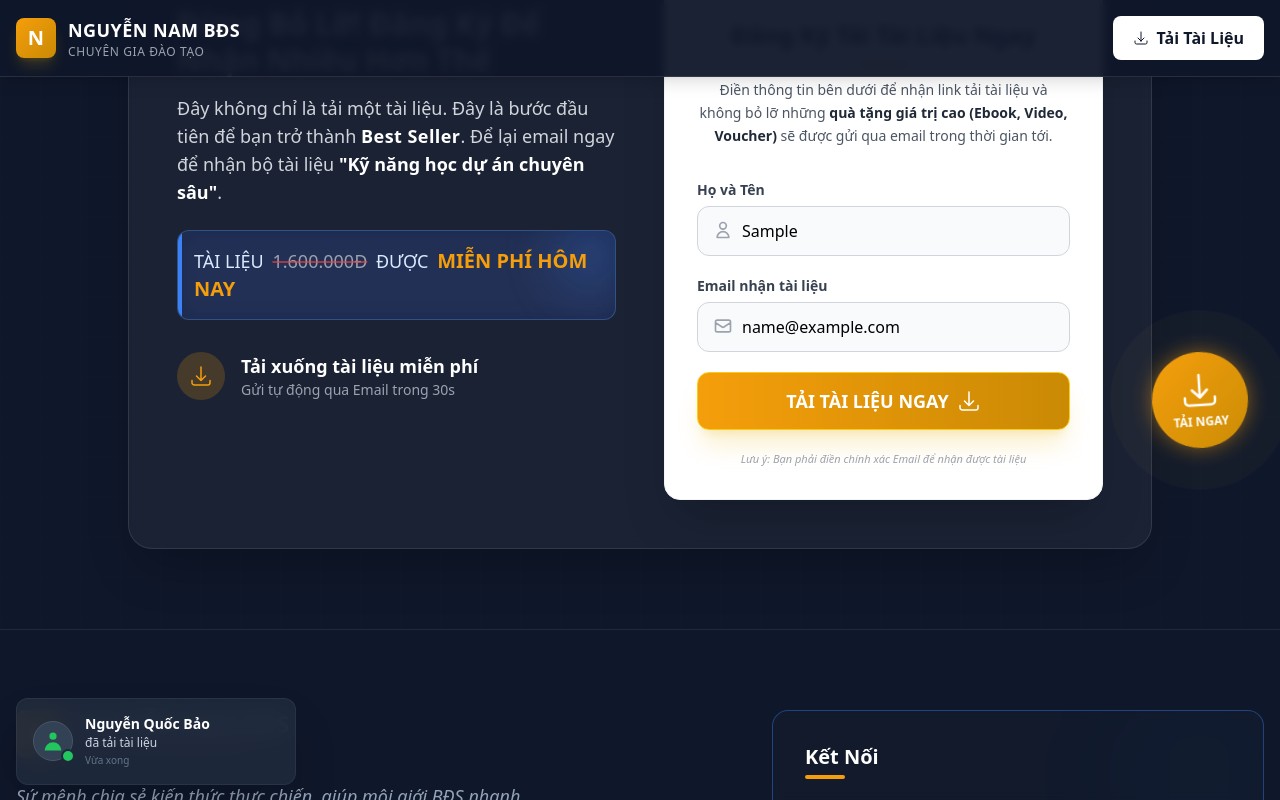
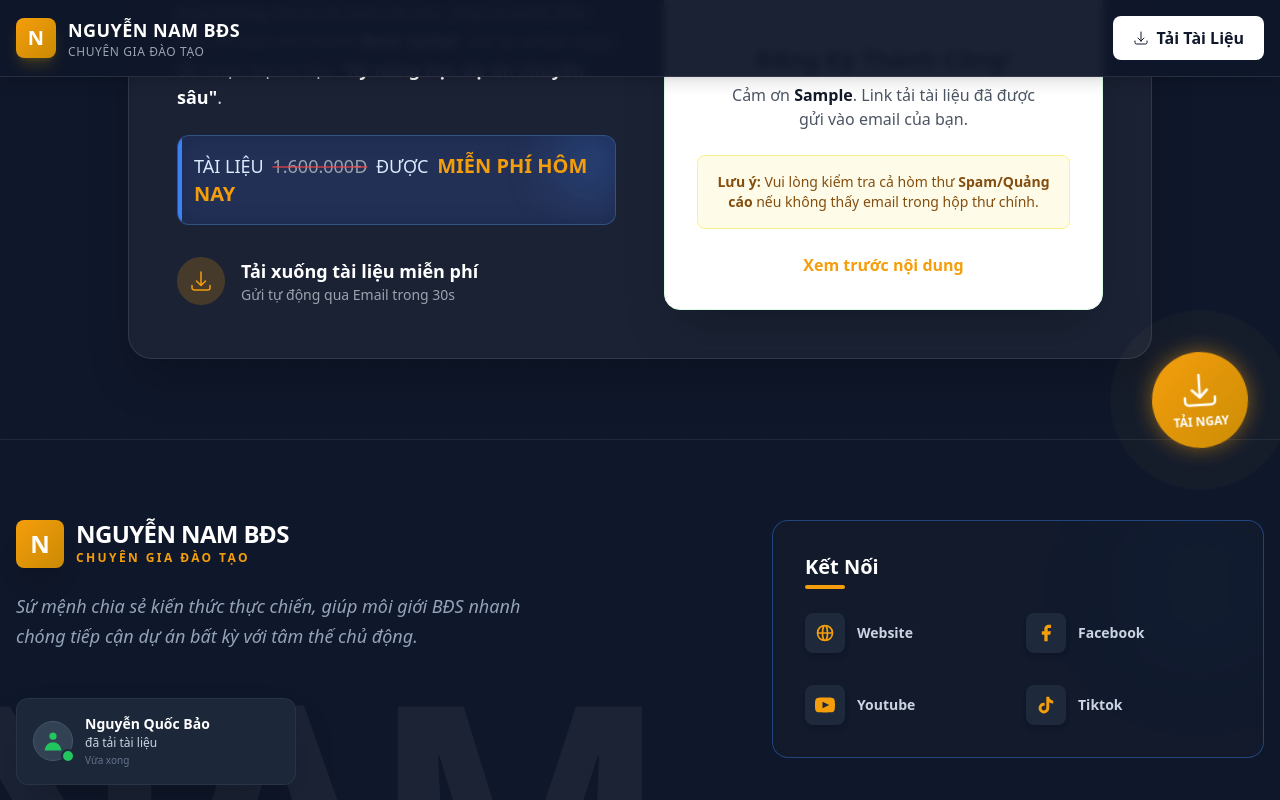
Before and after one commit to taquang95/NamBDS, a React (Vite) app: page / in a window 1280 px wide. Both pictures are taken after typing "Sample", "name@example.com" into the empty fields and a click on the button "TẢI TÀI LIỆU NGAY". Shown: the part 2507-3307 px from the top of the page. Built offline with nearby package versions, Linux system fonts and the light colour scheme.

Commit message:
feat(LeadForm): Integrate GetResponse for lead submission
Refactored the lead form to submit leads directly to GetResponse via an iframe. This replaces the previous simulated API call and improves lead capture reliability. Added a success state and loading indicator for better user feedback.

```diff
--- a/components/LeadForm.tsx
+++ b/components/LeadForm.tsx
@@ -1,6 +1,6 @@
-import React, { useState } from 'react';
+import React, { useState, useRef } from 'react';
 import { UserLead } from '../types';
-import { DownloadIcon } from './Icons';
+import { DownloadIcon, CheckIcon } from './Icons';
 
 interface LeadFormProps {
   onSuccess: () => void;
@@ -9,33 +9,92 @@ interface LeadFormProps {
 export const LeadForm: React.FC<LeadFormProps> = ({ onSuccess }) => {
   const [formData, setFormData] = useState<UserLead>({ name: '', email: '' });
   const [loading, setLoading] = useState(false);
-  const [error, setError] = useState('');
+  const [submitted, setSubmitted] = useState(false);
+
+  // Use a ref to track if we are currently submitting to handle the iframe onLoad event correctly
+  const submittingRef = useRef(false);
+
+  // --- CẤU HÌNH GETRESPONSE ---
+  const CAMPAIGN_TOKEN = "0lcjaosqm2jsvs42ilnc6hzwxsq58s3d";
+  const GETRESPONSE_URL = "https://app.getresponse.com/add_subscriber.html";
+  // ----------------------------
 
   const handleSubmit = (e: React.FormEvent) => {
-    e.preventDefault();
+    // We DO NOT preventDefault() because we want the form to submit natively to the iframe
+
+    if (!formData.name || !formData.email) {
+       e.preventDefault();
+       return;
+    }
+
     setLoading(true);
-    setError('');
+    submittingRef.current = true;
 
-    // Simulate API call
+    // Fallback: If iframe onLoad doesn't trigger (rare but possible), finish after 2 seconds
     setTimeout(() => {
+        if (submittingRef.current) {
+            handleSuccess();
+        }
+    }, 2500);
+  };
+
+  const handleSuccess = () => {
+      if (!submittingRef.current) return;
+
       setLoading(false);
-      if (formData.email && formData.name) {
-        onSuccess();
-      } else {
-        setError('Vui lòng điền đầy đủ thông tin.');
+      submittingRef.current = false;
+      setSubmitted(true);
+
+      // Trigger parent action (e.g. unlock download section)
+      onSuccess();
+  };
+
+  const handleIframeLoad = () => {
+      if (submittingRef.current) {
+          handleSuccess();
       }
-    }, 1500);
   };
+
+  if (submitted) {
+      return (
+        <div className="bg-white p-8 rounded-2xl shadow-2xl border border-green-100 relative overflow-hidden h-full flex flex-col justify-center items-center text-center animate-reveal-up">
+            <div className="w-20 h-20 bg-green-100 rounded-full flex items-center justify-center mb-6 shadow-inner animate-bounce-slow">
+                <CheckIcon className="w-10 h-10 text-green-600" />
+            </div>
+            <h3 className="text-2xl font-bold text-gray-900 mb-2">Đăng Ký Thành Công!</h3>
+            <p className="text-gray-600 mb-6 max-w-xs mx-auto">
+                Cảm ơn <span className="font-bold text-gray-900">{formData.name}</span>. Link tải tài liệu đã được gửi vào email của bạn.
+            </p>
+            <div className="bg-yellow-50 border border-yellow-200 rounded-lg p-4 text-sm text-yellow-800 mb-6">
+                <p><strong>Lưu ý:</strong> Vui lòng kiểm tra cả hòm thư <strong>Spam/Quảng cáo</strong> nếu không thấy email trong hộp thư chính.</p>
+            </div>
+            <button
+                onClick={() => window.location.href = "#preview"}
+                className="text-brand-gold font-bold hover:underline"
+            >
+                Xem trước nội dung
+            </button>
+        </div>
+      );
+  }
 
   return (
     <div className="bg-white p-8 rounded-2xl shadow-2xl border border-gray-100 relative overflow-hidden">
+      {/* Hidden Iframe for handling form submission without page reload */}
+      <iframe
+        name="hidden_iframe"
+        id="hidden_iframe"
+        style={{ display: 'none' }}
+        onLoad={handleIframeLoad}
+      />
+
       {/* Decorative Ribbon */}
-      <div className="absolute top-4 -right-10 w-32 bg-red-500 text-white text-[10px] font-bold py-1 text-center rotate-45 shadow-md">
+      <div className="absolute top-4 -right-10 w-32 bg-red-500 text-white text-[10px] font-bold py-1 text-center rotate-45 shadow-md z-10">
         HOT
       </div>
 
       <div className="text-center mb-8 relative">
-        <div className="inline-flex items-center justify-center w-16 h-16 bg-gradient-to-br from-red-50 to-red-100 text-red-600 rounded-2xl mb-4 shadow-inner ring-4 ring-white">
+        <div className="inline-flex items-center justify-center w-16 h-16 bg-gradient-to-br from-red-50 to-red-100 text-red-600 rounded-2xl mb-4 shadow-inner ring-4 ring-white transform transition-transform hover:scale-105 duration-300">
           <svg xmlns="http://www.w3.org/2000/svg" className="w-8 h-8" fill="none" viewBox="0 0 24 24" stroke="currentColor" strokeWidth="2">
              <path strokeLinecap="round" strokeLinejoin="round" d="M7 21h10a2 2 0 002-2V9.414a1 1 0 00-.293-.707l-5.414-5.414A1 1 0 0012.586 3H7a2 2 0 00-2 2v14a2 2 0 002 2z" />
           </svg>
@@ -47,17 +106,30 @@ export const LeadForm: React.FC<LeadFormProps> = ({ onSuccess }) => {
         </p>
       </div>
 
-      <form onSubmit={handleSubmit} className="space-y-5">
+      <form
+        action={GETRESPONSE_URL}
+        method="POST"
+        target="hidden_iframe"
+        onSubmit={handleSubmit}
+        className="space-y-5"
+      >
+        {/* Hidden Inputs for GetResponse */}
+        {/* campaign_token: Mã danh sách (List Token) */}
+        <input type="hidden" name="campaign_token" value={CAMPAIGN_TOKEN} />
+        {/* start_day: 0 để gửi email ngay lập tức nếu có Autoresponder */}
+        <input type="hidden" name="start_day" value="0" />
+
         <div className="group">
           <label className="block text-sm font-semibold text-gray-700 mb-1.5 group-focus-within:text-brand-gold transition-colors">Họ và Tên</label>
           <div className="relative">
-             <span className="absolute left-4 top-3.5 text-gray-400">
+             <span className="absolute left-4 top-3.5 text-gray-400 group-focus-within:text-brand-gold transition-colors">
                 <svg xmlns="http://www.w3.org/2000/svg" className="h-5 w-5" fill="none" viewBox="0 0 24 24" stroke="currentColor">
                    <path strokeLinecap="round" strokeLinejoin="round" strokeWidth={2} d="M16 7a4 4 0 11-8 0 4 4 0 018 0zM12 14a7 7 0 00-7 7h14a7 7 0 00-7-7z" />
                 </svg>
              </span>
              <input
                 type="text"
+                name="name" // IMPORTANT: Tên trường bắt buộc của GetResponse
                 required
                 className="w-full pl-11 pr-4 py-3 rounded-xl border border-gray-300 bg-gray-50 focus:bg-white focus:ring-2 focus:ring-brand-gold focus:border-brand-gold outline-none transition-all text-black font-medium"
                 placeholder="Nguyễn Văn A"
@@ -69,13 +141,14 @@ export const LeadForm: React.FC<LeadFormProps> = ({ onSuccess }) => {
         <div className="group">
           <label className="block text-sm font-semibold text-gray-700 mb-1.5 group-focus-within:text-brand-gold transition-colors">Email nhận tài liệu</label>
           <div className="relative">
-             <span className="absolute left-4 top-3.5 text-gray-400">
+             <span className="absolute left-4 top-3.5 text-gray-400 group-focus-within:text-brand-gold transition-colors">
                 <svg xmlns="http://www.w3.org/2000/svg" className="h-5 w-5" fill="none" viewBox="0 0 24 24" stroke="currentColor">
                    <path strokeLinecap="round" strokeLinejoin="round" strokeWidth={2} d="M3 8l7.89 5.26a2 2 0 002.22 0L21 8M5 19h14a2 2 0 002-2V7a2 2 0 00-2-2H5a2 2 0 00-2 2v10a2 2 0 002 2z" />
                 </svg>
              </span>
             <input
                 type="email"
+                name="email" // IMPORTANT: Tên trường bắt buộc của GetResponse
                 required
                 className="w-full pl-11 pr-4 py-3 rounded-xl border border-gray-300 bg-gray-50 focus:bg-white focus:ring-2 focus:ring-brand-gold focus:border-brand-gold outline-none transition-all text-black font-medium"
                 placeholder="email@example.com"
@@ -85,12 +158,10 @@ export const LeadForm: React.FC<LeadFormProps> = ({ onSuccess }) => {
           </div>
         </div>
 
-        {error && <p className="text-red-500 text-sm bg-red-50 p-2 rounded">{error}</p>}
-
         <button
           type="submit"
           disabled={loading}
-          className="w-full bg-gradient-to-r from-brand-gold to-yellow-600 hover:from-yellow-400 hover:to-yellow-500 text-white font-bold py-3.5 rounded-xl shadow-xl shadow-yellow-500/20 transform transition-all active:scale-95 flex items-center justify-center gap-2 group border border-yellow-400"
+          className="w-full bg-gradient-to-r from-brand-gold to-yellow-600 hover:from-yellow-400 hover:to-yellow-500 text-white font-bold py-3.5 rounded-xl shadow-xl shadow-yellow-500/20 transform transition-all active:scale-95 flex items-center justify-center gap-2 group border border-yellow-400 cursor-pointer disabled:opacity-70 disabled:cursor-not-allowed"
         >
           {loading ? (
             <svg className="animate-spin h-6 w-6 text-white" xmlns="http://www.w3.org/2000/svg" fill="none" viewBox="0 0 24 24">
```
